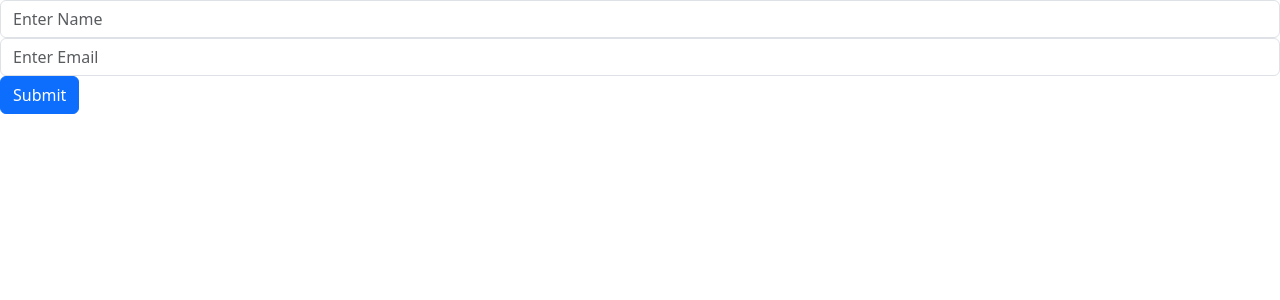
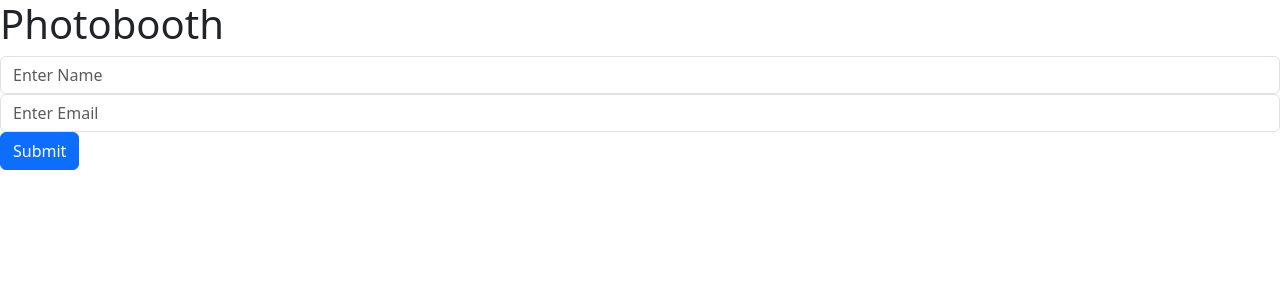
Before and after one commit to gdsc-usls/gdsc-ar-photobooth, a Flask app: page / in a window 1280 px wide. Shown: the top 300 px of the page. Run offline with Flask 3, Linux system fonts and the light colour scheme.

Commit message:
added heading

```diff
--- a/templates/layout.html
+++ b/templates/layout.html
@@ -9,6 +9,7 @@
     <title>Photobooth Form</title>
 </head>
 <body>
+    <p class="h1">Photobooth</p>
     <form id="receiver-data" action="/send" method="post">
         <div class="form-group">
             <input autocomplete="off" class="form-control" name="name" placeholder="Enter Name" required>
```
